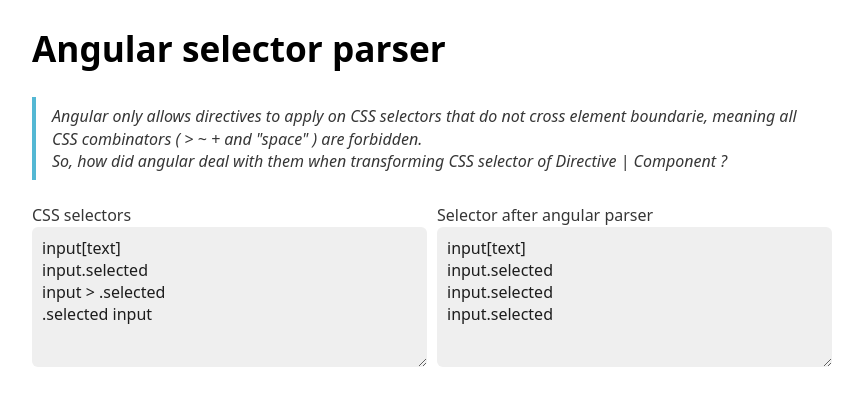
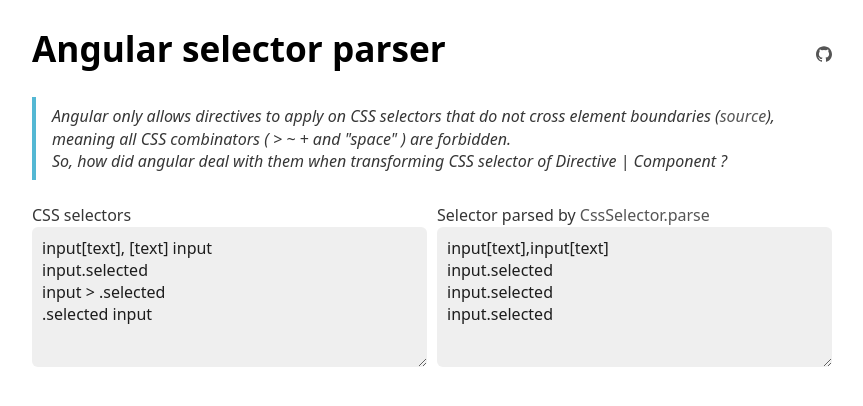
Before and after one commit to ydomenjoud/angular-selector-parser, a plain HTML site: page index.html in a window 1280 px wide. Shown: the whole page, without its empty margins (208-1071 px from the left). Drawn offline with nearby package versions, Linux system fonts and the light colour scheme.

Commit message:
add link in README.md add source link

```diff
--- a/index.html
+++ b/index.html
@@ -9,13 +9,21 @@
         section { display: flex; gap: 10px }
         section > * { flex: 1 1 50%;}
         label { display: block }
+        a { color: #555 }
+        h1 { display: flex; justify-content: space-between}
     </style>
 </head>
 <body>
 
-<h1>Angular selector parser</h1>
+<h1>
+    Angular selector parser
+    <a href="https://github.com/ydomenjoud/angular-selector-parser" target="_blank">
+        <svg xmlns="http://www.w3.org/2000/svg" width="16" height="16" class="navbar-nav-svg" viewBox="0 0 512 499.36" role="img"><title>GitHub</title><path fill="currentColor" fill-rule="evenodd" d="M256 0C114.64 0 0 114.61 0 256c0 113.09 73.34 209 175.08 242.9 12.8 2.35 17.47-5.56 17.47-12.34 0-6.08-.22-22.18-.35-43.54-71.2 15.49-86.2-34.34-86.2-34.34-11.64-29.57-28.42-37.45-28.42-37.45-23.27-15.84 1.73-15.55 1.73-15.55 25.69 1.81 39.21 26.38 39.21 26.38 22.84 39.12 59.92 27.82 74.5 21.27 2.33-16.54 8.94-27.82 16.25-34.22-56.84-6.43-116.6-28.43-116.6-126.49 0-27.95 10-50.8 26.35-68.69-2.63-6.48-11.42-32.5 2.51-67.75 0 0 21.49-6.88 70.4 26.24a242.65 242.65 0 0 1 128.18 0c48.87-33.13 70.33-26.24 70.33-26.24 14 35.25 5.18 61.27 2.55 67.75 16.41 17.9 26.31 40.75 26.31 68.69 0 98.35-59.85 120-116.88 126.32 9.19 7.9 17.38 23.53 17.38 47.41 0 34.22-.31 61.83-.31 70.23 0 6.85 4.61 14.81 17.6 12.31C438.72 464.97 512 369.08 512 256.02 512 114.62 397.37 0 256 0z"></path></svg>
+    </a>
+</h1>
 <blockquote>
-    Angular only allows directives to apply on CSS selectors that do not cross element boundarie,
+    Angular only allows directives to apply on CSS selectors that do not cross element boundaries
+     (<a href="https://github.com/angular/angular/blob/316c91b1a47f1fb574045553288acca5fcb6e354/packages/core/src/metadata/directives.ts#L131-L132">source</a>),
     meaning all CSS combinators  ( > ~ + and "space" ) are forbidden.<br />
     So, how did angular deal with them when transforming CSS selector of Directive | Component ? <br />
 
@@ -27,16 +35,17 @@
             <label>
                 CSS selectors
                 <textarea id="origin">
-input[text]
+input[text], [text] input
 input.selected
 input > .selected
 .selected input
+
                 </textarea>
             </label>
         </article>
         <article>
             <label>
-                Selector after angular parser
+                Selector parsed by <a href="https://github.com/angular/angular/blob/a532d71975bef463223fd5d8322e3140760c9134/packages/compiler/src/selector.ts#L57" target="_blank">CssSelector.parse</a>
                 <textarea id="parsed" readonly></textarea>
             </label>
         </article>
```
Also changed, not shown: 2 other files.
